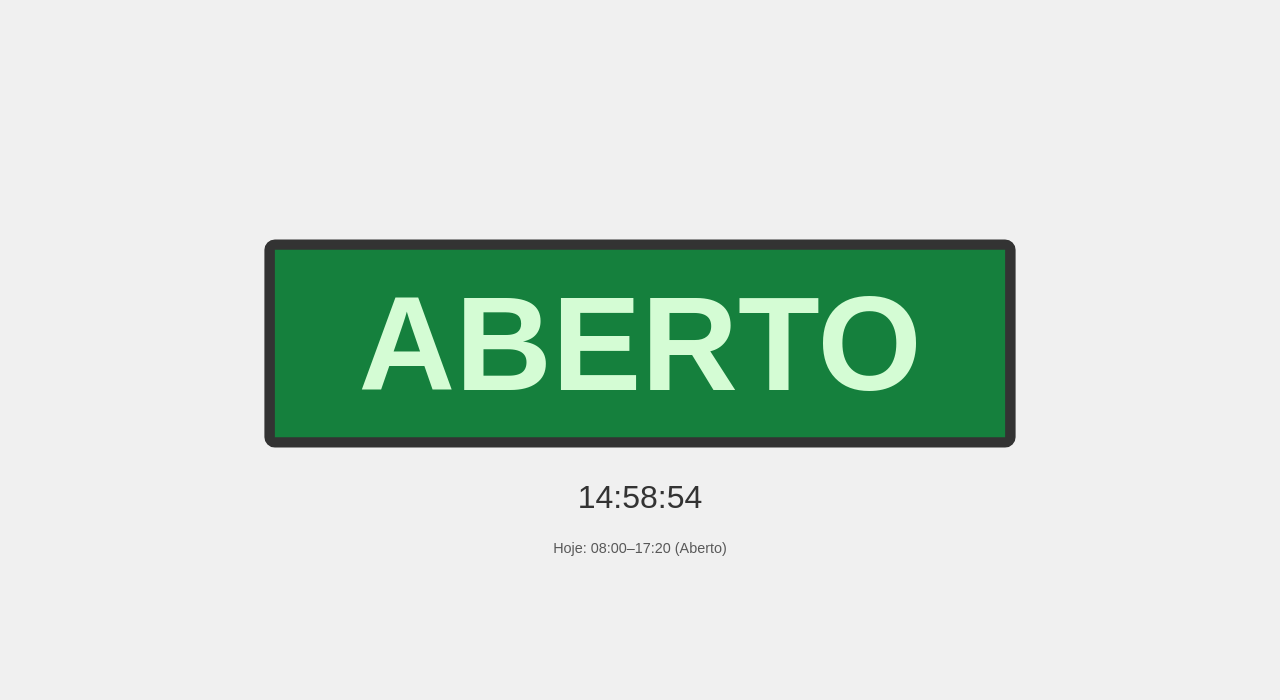
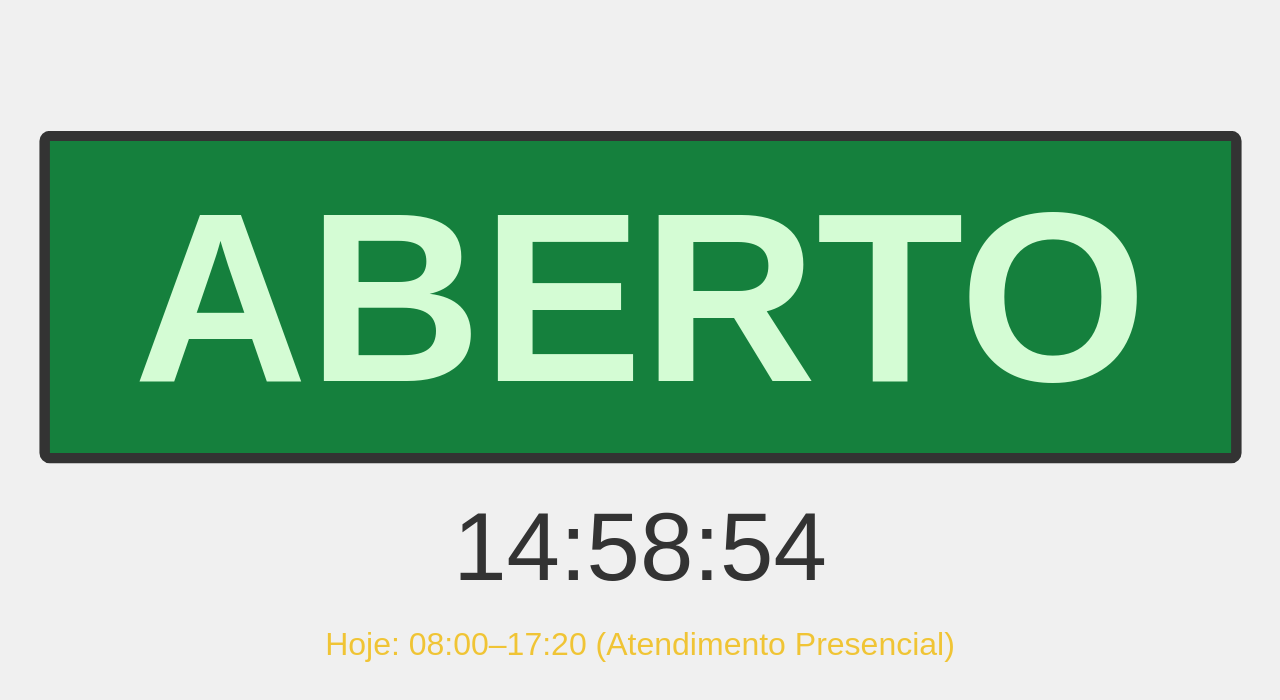
Before and after one commit to psonybruno/ifsp-status-funcionamento, a plain HTML site: page index.html in a window 1280 px wide. Drawn offline with Linux system fonts and the light colour scheme.

Commit message:
refactor: atualiza tamanho das fontes

```diff
--- a/index.html
+++ b/index.html
@@ -33,7 +33,7 @@
     }
 
     .status {
-      font-size: 10vw;
+      font-size: 18vw;
       font-weight: bold;
       padding: 1rem 5rem;
       border-radius: 10px;
@@ -65,14 +65,15 @@
     }
 
     .clock {
-      font-size: 2rem;
+      font-size: 6rem;
       margin-top: 1rem;
     }
 
     .today-schedule {
-      font-size: 0.9rem;
+      font-size: 2rem;
       margin-top: 1.5rem;
       opacity: 0.8;
+      color: #f0ba07;
     }
   </style>
 </head>
@@ -109,7 +110,7 @@
         }
       } else if ([2, 4].includes(day)) {
         // Terça e Quinta
-        scheduleText = 'Hoje: 08:00–17:20 (Aberto)';
+        scheduleText = 'Hoje: 08:00–17:20 (Atendimento Presencial)';
         if (time >= 8 && time < 17.33) {
           status = 'ABERTO';
           statusClass = 'aberto';
```
